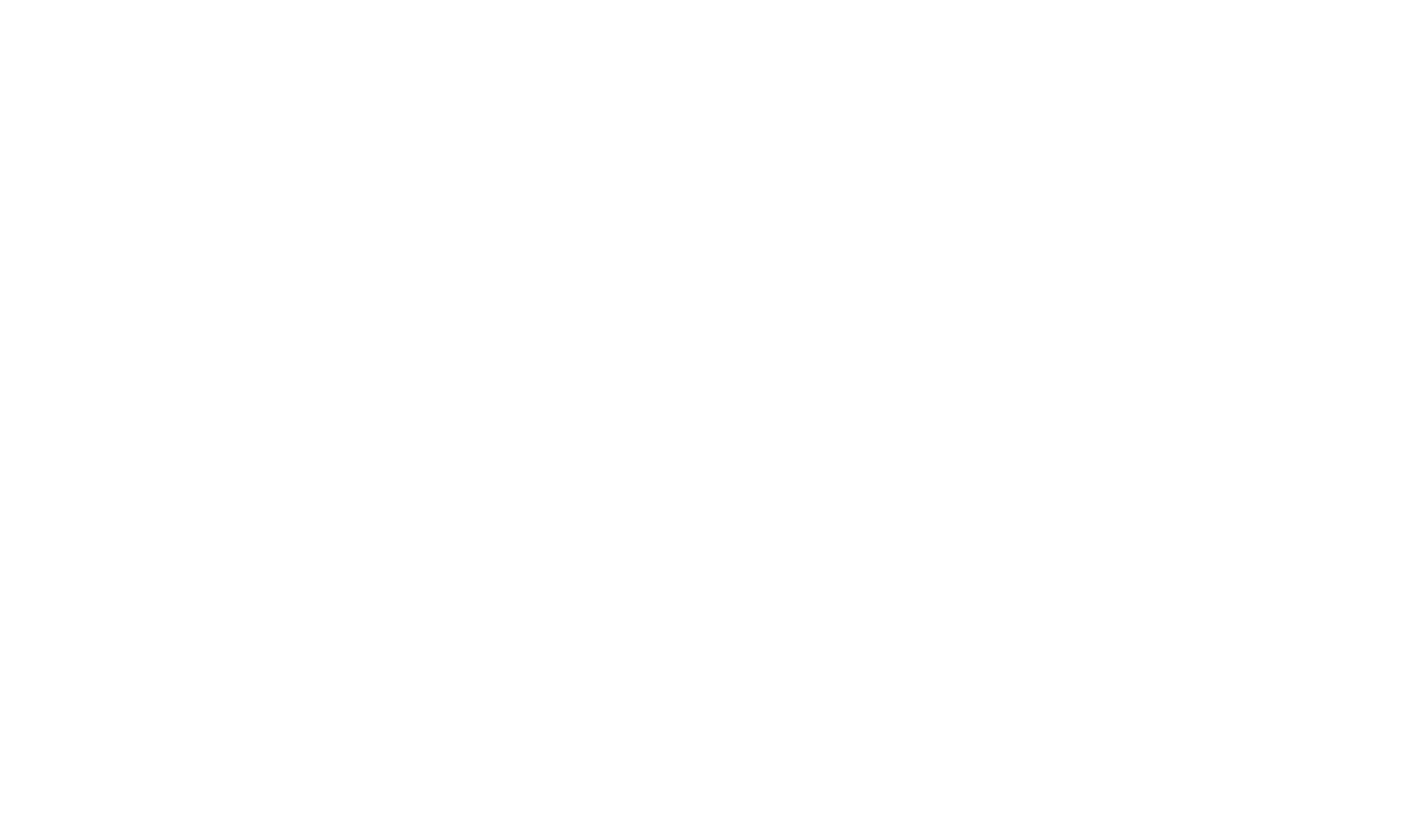
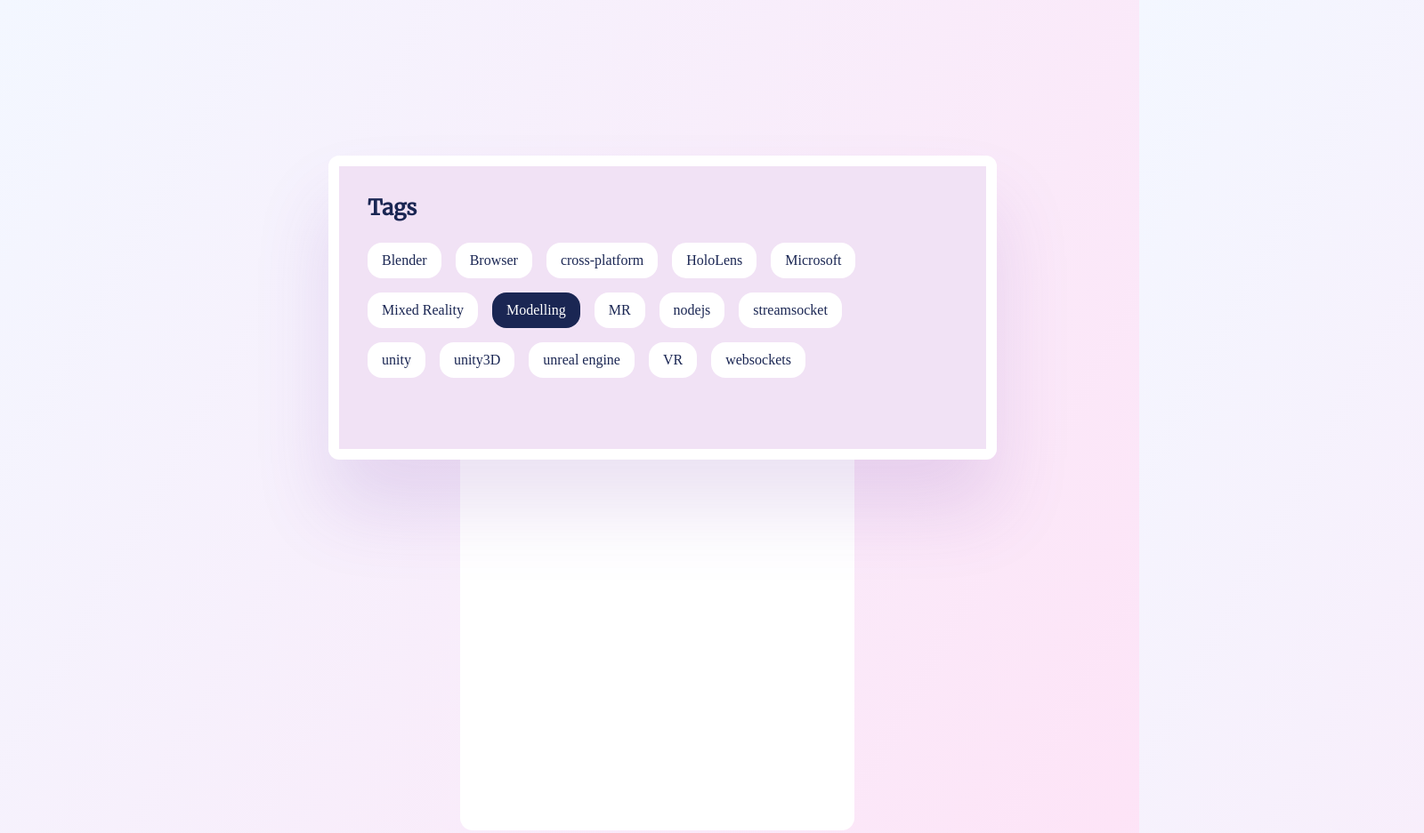
Before and after one commit to abuemkeze/DTP-Mentorship--Web--Day3, a plain HTML site: page index.html in a window 1280 px wide. Shown: the top 937 px of the page at 89% size, 1600 px wide, since content can reach past the window. Before the commit the page ends 800 px from the top, so only its background shows below. Drawn offline with Linux system fonts and the light colour scheme.

Commit message:
complete design

```diff
--- a/index.html
+++ b/index.html
@@ -1,5 +1,6 @@
 <!DOCTYPE html>
 <html lang="en">
+
 <head>
   <meta charset="UTF-8" />
   <meta http-equiv="X-UA-Compatible" content="IE=edge" />
@@ -7,7 +8,68 @@
   <link rel="stylesheet" href="styles/index.css" />
   <title>Blog Component</title>
 </head>
+
 <body>
+  <div class="rectangle"></div>
+  <div class="container">
+    <div class="title">
+      <h3>Tags</h3>
+    </div>
+    <div class="tags-container">
+      <div class="row">
+        <div class="col" style="padding-left: 0px;">
+          <p>Blender</p>
+        </div>
+        <div class="col">
+          <p>Browser</p>
+        </div>
+        <div class="col">
+          <p>cross-platform</p>
+        </div>
+        <div class="col">
+          <p>HoloLens</p>
+        </div>
+        <div class="col">
+          <p>Microsoft</p>
+        </div>
+      </div>
+      <div class="row">
+        <div class="col" style="padding-left: 0px;">
+          <p>Mixed Reality</p>
+        </div>
+        <div class="col">
+          <p style="background: #1A2653; color: #ffffff;">Modelling</p>
+        </div>
+        <div class="col">
+          <p>MR</p>
+        </div>
+        <div class="col">
+          <p>nodejs</p>
+        </div>
+        <div class="col">
+          <p>streamsocket</p>
+        </div>
+      </div>
+      <div class="row">
+        <div class="col" style="padding-left: 0px;">
+          <p>unity</p>
+        </div>
+        <div class="col">
+          <p>unity3D</p>
+        </div>
+        <div class="col">
+          <p>unreal engine</p>
+        </div>
+        <div class="col">
+          <p>VR</p>
+        </div>
+        <div class="col">
+          <p>websockets</p>
+        </div>
+      </div>
+    </div>
+  </div>
+  </div>
+</body>
 
-  </body>
 </html>
--- a/styles/index.css
+++ b/styles/index.css
@@ -0,0 +1,78 @@
+@import url("https://fonts.googleapis.com/css2?family=Merriweather&display=swap");
+
+* {
+  padding: 0;
+  margin: 0;
+}
+
+body {
+  width: 1600px;
+  height: 1200px;
+  position: relative;
+  background: linear-gradient(119.36deg, #f3f7ff 0%, #fee2f6 100%);
+}
+
+.rectangle {
+  background: #ffffff;
+  border-radius: 14px;
+
+  position: absolute;
+  width: 443px;
+  height: 661px;
+  left: 517px;
+  top: 273px;
+}
+
+.container {
+  background: #f1e2f5;
+  width: 663px;
+  height: 254px;
+  border-radius: 12px;
+  border: 12px solid #ffffff;
+
+  display: flex;
+  flex-direction: column;
+  align-items: flex-start;
+  padding: 32px;
+  gap: 16px;
+
+  position: absolute;
+  left: 369px;
+  top: 175px;
+  box-shadow: 0px 56px 84px rgba(122, 58, 173, 0.15);
+}
+
+.title h3 {
+  font-family: "Merriweather";
+  font-style: normal;
+  font-weight: bold;
+  font-size: 24px;
+  line-height: 30px;
+  color: #1a2653;
+}
+
+.row {
+  display: flex;
+  align-items: center;
+}
+
+.col {
+  display: flex;
+  flex-direction: row;
+  padding: 8px;
+  gap: 10px;
+}
+
+.col p {
+  background: #ffffff;
+  border-radius: 16px;
+  padding: 8px 16px;
+
+  font-family: "Poppins";
+  font-style: normal;
+  font-weight: 400;
+  font-size: 16px;
+  line-height: 24px;
+
+  color: #1A2653;;
+}
```
Lines whose indentation alone changed are shown as unchanged.
